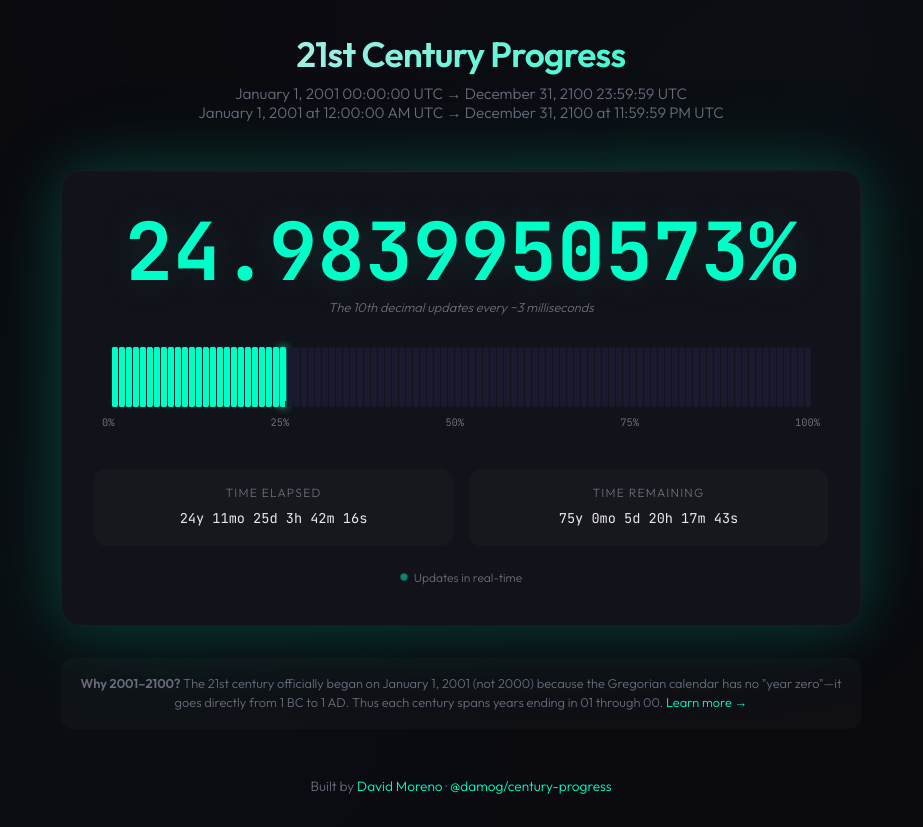
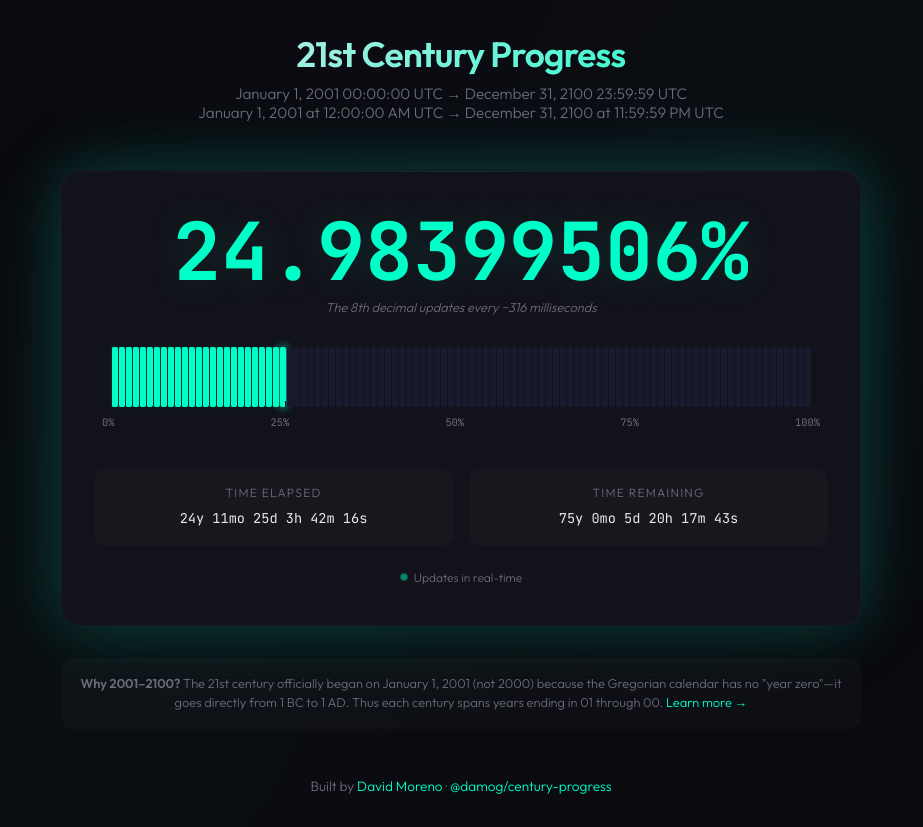
Before and after one commit to damog/century-progress, a plain HTML site: page docs/index.html in a window 1280 px wide. Shown: the whole page, without its empty margins (179-1102 px from the left). Drawn offline with Linux system fonts and the light colour scheme.

Commit message:
Use 8 decimals for smooth 1-second sync

```diff
--- a/docs/index.html
+++ b/docs/index.html
@@ -260,7 +260,7 @@
 
         <div class="progress-card">
             <div class="percentage" id="percentage">--.--%</div>
-            <div class="update-freq">The 10th decimal updates every ~3 milliseconds</div>
+            <div class="update-freq">The 8th decimal updates every ~316 milliseconds</div>
 
             <div class="bar-wrapper">
                 <div class="bar-container" id="bar">
@@ -378,7 +378,7 @@
             const percentage = (elapsed / TOTAL_MS) * 100;
 
             // Update percentage display
-            document.getElementById('percentage').textContent = percentage.toFixed(10) + '%';
+            document.getElementById('percentage').textContent = percentage.toFixed(8) + '%';
 
             // Update bar - each bar represents 1%, each cell inside represents 0.01%
             const fullBars = Math.floor(percentage);
```
